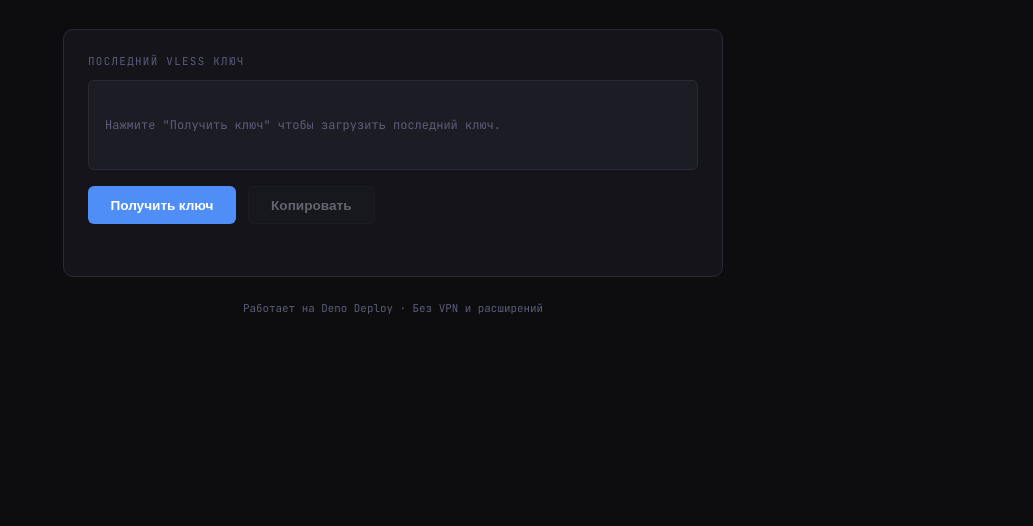
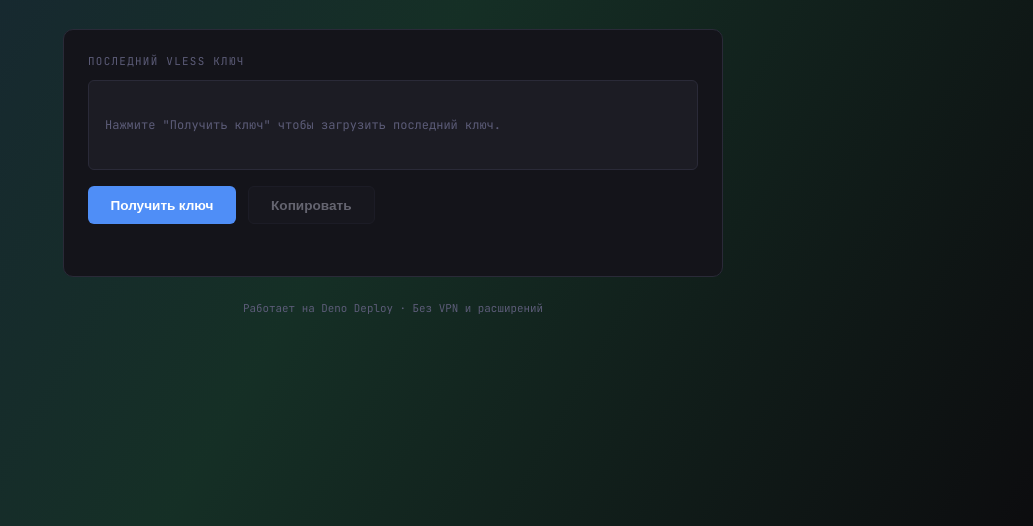
Before and after one commit to ztsohg/personal-use, a plain HTML site: page index.html in a window 1280 px wide. Shown: the part 274-800 px from the top of the page, without its empty margins (247-1280 px from the left). Drawn offline with Linux system fonts and the light colour scheme.

Commit message:
CSS update: Background animations

```diff
--- a/style.css
+++ b/style.css
@@ -29,6 +29,34 @@ body {
   align-items: center;
   justify-content: center;
   padding: 1.5rem;
+  position: relative;
+  overflow: hidden;
+}
+
+body::before {
+  content: "";
+  position: fixed;
+  top: 0; left: 0; right: 0; bottom: 0;
+  z-index: 0;
+  pointer-events: none;
+  background: linear-gradient(120deg, #4f8ef7 0%, #3ecf8e 50%, #0d0d0f 100%);
+  opacity: 0.18;
+  animation: bg-move 12s ease-in-out infinite alternate;
+}
+
+@keyframes bg-move {
+  0% {
+    background-position: 0% 50%;
+  }
+  100% {
+    background-position: 100% 50%;
+  }
+}
+
+/* Ensure main content is above the animated background */
+.container {
+  position: relative;
+  z-index: 1;
 }
 
 .container {
```
